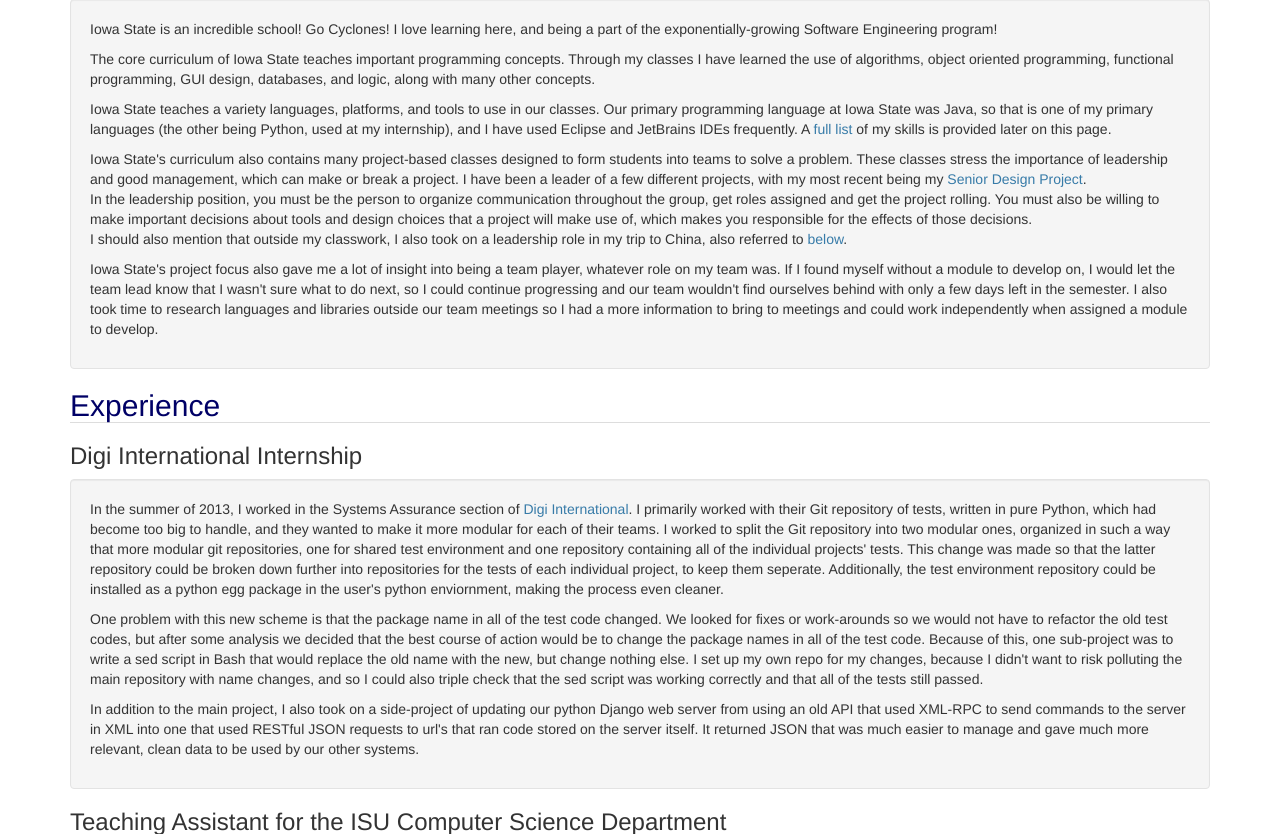
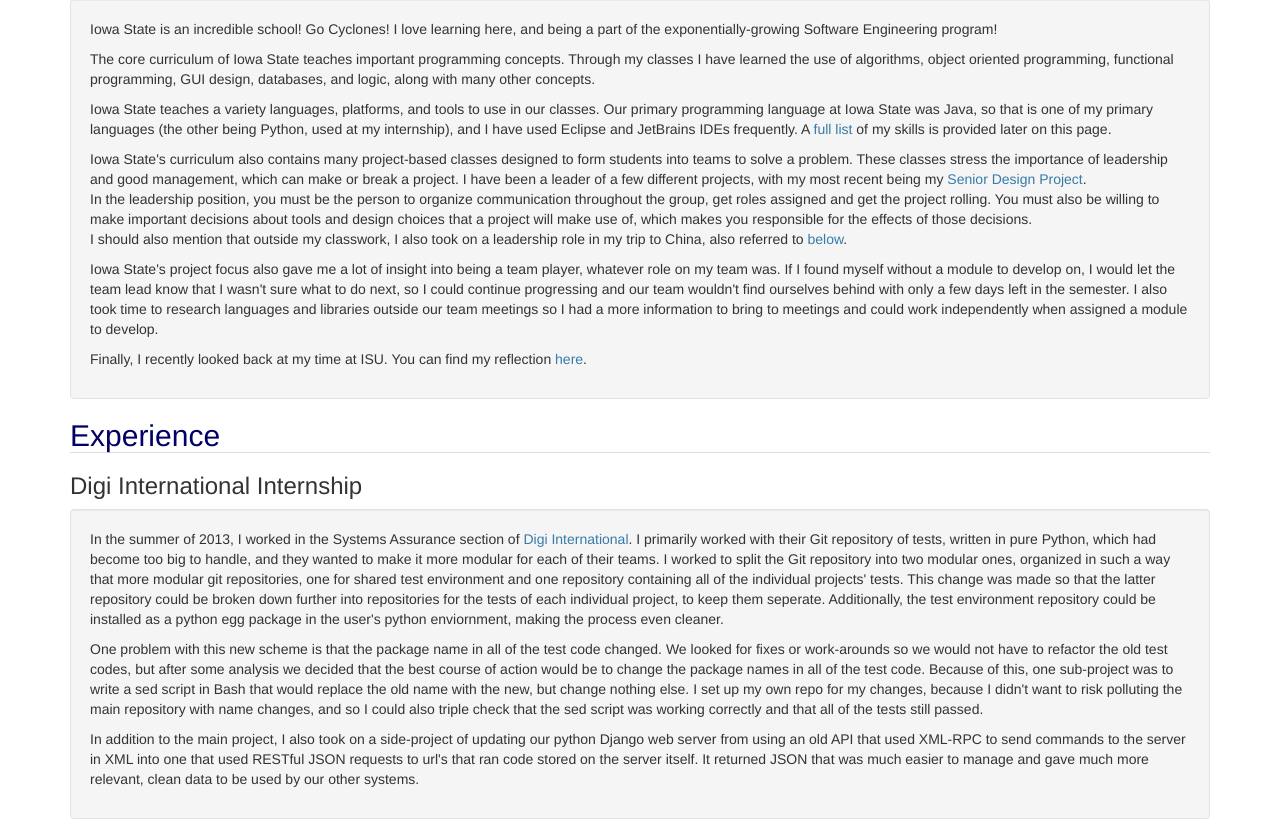
Before and after one commit to BradWells/App_Engine_app, a Flask app: page /about in a window 1280 px wide. Shown: the part 295-1129 px from the top of the page. Run offline with Flask 2, Linux system fonts and the light colour scheme; some libraries are stand-ins or nearby versions.

Commit message:
Updated about page to include reflection

```diff
--- a/flask_portfolio/src/templates/about.html
+++ b/flask_portfolio/src/templates/about.html
@@ -15,6 +15,7 @@
                         In the leadership position, you must be the person to organize communication throughout the group, get roles assigned and get the project rolling.  You must also be willing to make important decisions about tools and design choices that a project will make use of, which makes you responsible for the effects of those decisions.<br>
                         I should also mention that outside my classwork, I also took on a leadership role in my trip to China, also referred to <a href="about.html/#China">below</a>.</p>
                     <p>Iowa State's project focus also gave me a lot of insight into being a team player, whatever role on my team was.  If I found myself without a module to develop on, I would let the team lead know that I wasn't sure what to do next, so I could continue progressing and our team wouldn't find ourselves behind with only a few days left in the semester.  I also took time to research languages and libraries outside our team meetings so I had a more information to bring to meetings and could work independently when assigned a module to develop.</p>
+                    <p>Finally, I recently looked back at my time at ISU.  You can find my reflection <a href="reflection">here</a>.</p>
                 </div>
         <h2>Experience</h2>
             <h3>Digi International Internship</h3>
```
